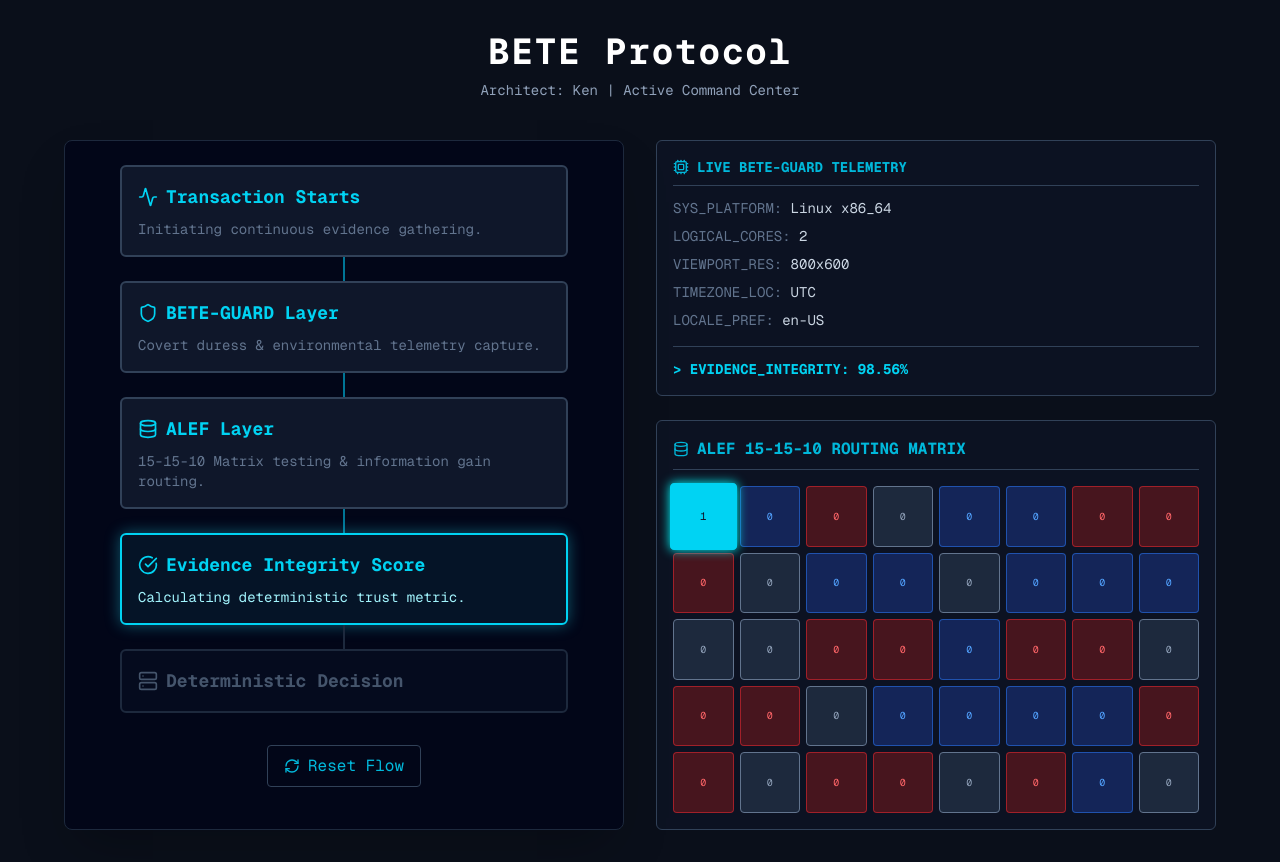
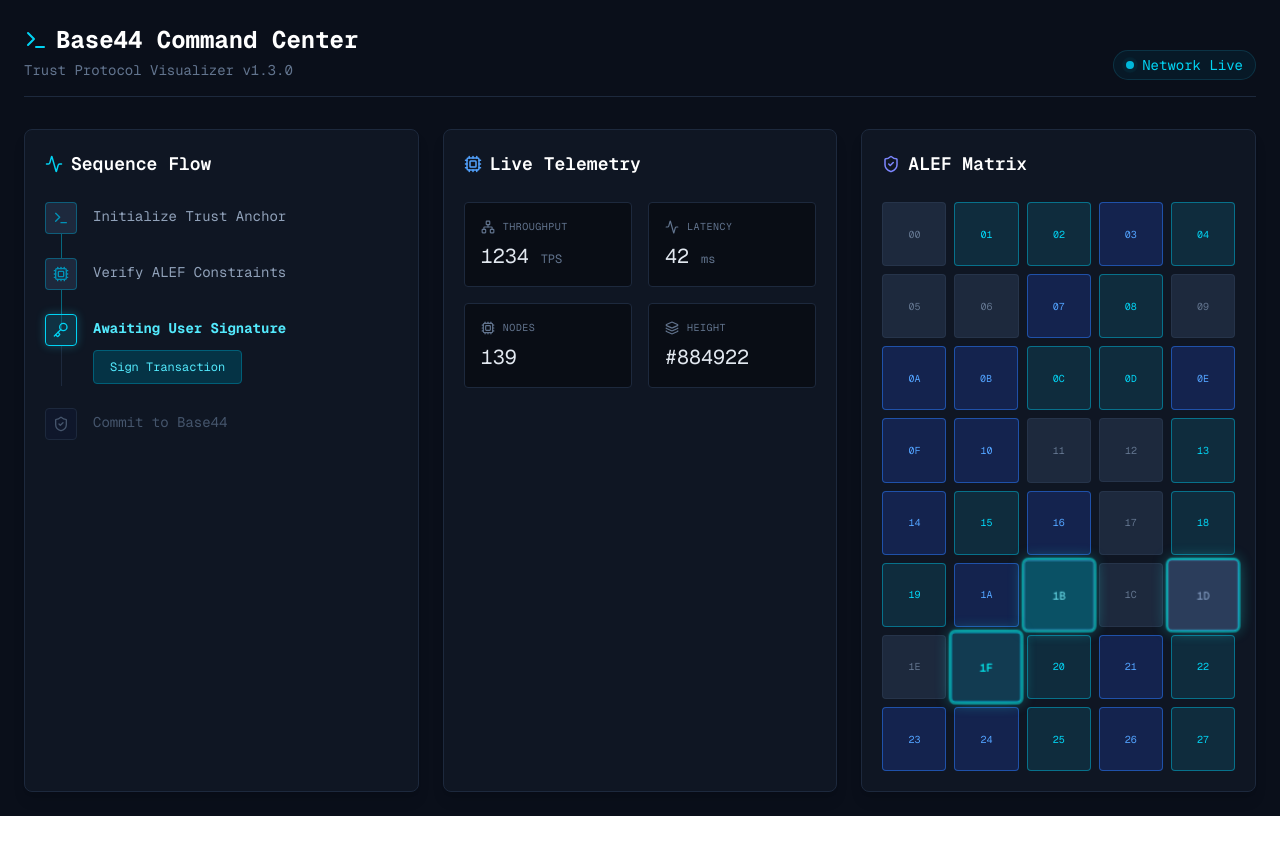
Before and after one commit to kaymay981-sudo/Bete-core, a Next.js app: page / in a window 1280 px wide. After the commit the page ends 816 px from the top, so only its background shows below. Built offline with nearby package versions, Linux system fonts and the light colour scheme.

Commit message:
feat: initial BETEE Protocol implementation with whitepaper

```diff
--- a/app/page.tsx
+++ b/app/page.tsx
@@ -1,247 +1,82 @@
 "use client";
+import React, { useState, useEffect, useMemo } from "react";
+import { Terminal, Activity, Cpu, ShieldCheck, Key, Hash, RefreshCcw, Layers, Network } from "lucide-react";
+import { startRegistration } from '@simplewebauthn/browser';
 
-import React, { useState, useEffect } from 'react';
-import { Activity, Shield, Database, CheckCircle, RefreshCw, Cpu, Server, Fingerprint, XCircle } from 'lucide-react';
+interface TelemetryData { throughput: number; latency: number; activeNodes: number; blockHeight: number; }
+const STEP_DEFINITIONS = [
+ { id: "init", label: "Initialize Trust Anchor", icon: Terminal },
+ { id: "verify", label: "Verify ALEF Constraints", icon: Cpu },
+ { id: "auth", label: "Awaiting User Signature", icon: Key },
+ { id: "commit", label: "Commit to Base44", icon: ShieldCheck },
+];
+export default function Dashboard() {
+ const [activeStep, setActiveStep] = useState(0);
+ const [isAuthenticating, setIsAuthenticating] = useState(false);
+ const [txHash, setTxHash] = useState<string | null>(null);
+ const [activeMatrixNodes, setActiveMatrixNodes] = useState<number[]>([]);
+ const [telemetry, setTelemetry] = useState<TelemetryData>({ throughput: 1240, latency: 42, activeNodes: 142, blockHeight: 884920 });
 
-// --- 1. UPDATED BETE FLOW (NOW WITH WEBAUTHN) ---
-const BeteFlow = () => {
-  const [activeStep, setActiveStep] = useState(0);
-  const [authStatus, setAuthStatus] = useState<'idle' | 'prompting' | 'success' | 'failed'>('idle');
+ const matrixNodes = useMemo(() => [
+ ...Array(15).fill("bg-cyan-900/40 border-cyan-500/50 text-cyan-400"),
+ ...Array(15).fill("bg-blue-900/40 border-blue-500/50 text-blue-400"),
+ ...Array(10).fill("bg-slate-800 border-slate-700/50 text-slate-500"),
+ ].sort(() => Math.random() - 0.5), []);
 
-  const steps = [
-    { id: 1, title: 'Transaction Starts', desc: 'Initiating continuous evidence gathering.', icon: <Activity size={20} /> },
-    { id: 2, title: 'BETE-GUARD Layer', desc: 'Covert duress & environmental telemetry capture.', icon: <Shield size={20} /> },
-    { id: 3, title: 'ALEF Layer', desc: '15-15-10 Matrix testing & information gain routing.', icon: <Database size={20} /> },
-    { id: 4, title: 'Evidence Integrity Score', desc: 'Calculating deterministic trust metric.', icon: <CheckCircle size={20} /> },
-    { id: 5, title: 'Deterministic Decision', desc: 'Awaiting Cryptographic Signature.', icon: <Server size={20} /> },
-  ];
-
-  // Auto-run flow until the final decision step
-  useEffect(() => {
-    if (activeStep < steps.length - 1) {
-      const timer = setTimeout(() => {
-        setActiveStep((prev) => prev + 1);
-      }, 1500);
-      return () => clearTimeout(timer);
+ // Multi-node fast processing animation
+ useEffect(() => { const t = setInterval(() => { setActiveMatrixNodes([Math.floor(Math.random() * 40), Math.floor(Math.random() * 40), Math.floor(Math.random() * 40)]); }, 300); return () => clearInterval(t); }, []);
+ // Advanced telemetry fluctuation
+ useEffect(() => { const t = setInterval(() => setTelemetry(p => ({ throughput: Math.max(800, p.throughput + Math.floor(Math.random() * 60 - 30)), latency: Math.max(10, p.latency + Math.floor(Math.random() * 10 - 5)), activeNodes: Math.max(100, p.activeNodes + Math.floor(Math.random() * 6 - 3)), blockHeight: p.blockHeight + 1 })), 2000); return () => clearInterval(t); }, []);
+ useEffect(() => { if (activeStep < 2) { const t = setTimeout(() => setActiveStep(p => p + 1), 1500); return () => clearTimeout(t); } }, [activeStep]);
+ const handleSignTransaction = async () => {
+ setIsAuthenticating(true);
+ try {
+ const options = {
+ challenge: "bW9jay1jaGFsbGVuZ2U=", rp: { name: "Base44 Prototype", id: window.location.hostname },
+ user: { id: "bW9jay11c2Vy", name: "operator@base44", displayName: "Node Operator" },
+ pubKeyCredParams: [{ alg: -7, type: "public-key" }, { alg: -257, type: "public-key" }],
+ timeout: 60000, authenticatorSelection: { userVerification: "required" }
+ };
+ const assertion = await startRegistration(options as any);
+ const verificationResp = await fetch('/api/verify-signature', { method: 'POST', headers: { 'Content-Type': 'application/json' }, body: JSON.stringify({ assertion, challenge: "mock" }) });
+ if ((await verificationResp.json()).success) {
+ const mockHash = "0x" + Array.from(crypto.getRandomValues(new Uint8Array(20))).map(b => b.toString(16).padStart(2, "0")).join("");
+ setTxHash(mockHash); setActiveStep(3); setTimeout(() => setActiveStep(4), 1500);
  }
-  }, [activeStep, steps.length]);
-
-  // Native WebAuthn Call
-  const handleBiometricAuth = async () => {
-    if (!window.PublicKeyCredential) {
-      alert("WebAuthn is not supported on this browser/device.");
-      return;
-    }
-
-    try {
-      setAuthStatus('prompting');
-
-      // Generating dummy challenge for the frontend simulation
-      const challenge = new Uint8Array(32);
-      crypto.getRandomValues(challenge);
-      const userId = new Uint8Array(16);
-      crypto.getRandomValues(userId);
-
-      // Triggers native FaceID / Fingerprint
-      const credential = await navigator.credentials.create({
-        publicKey: {
-          challenge: challenge,
-          rp: { name: "BETE Protocol", id: window.location.hostname },
-          user: { id: userId, name: "architect@bete.local", displayName: "BETE Architect" },
-          pubKeyCredParams: [{ type: "public-key", alg: -7 }], // ES256 Cryptography
-          authenticatorSelection: { authenticatorAttachment: "platform", userVerification: "required" },
-          timeout: 60000,
-        }
-      });
-
-      if (credential) {
-        setAuthStatus('success');
-      }
-    } catch (err) {
-      console.error("Biometric auth failed or was canceled:", err);
-      setAuthStatus('failed');
-    }
+ } catch (error: any) { alert("Signature error: " + error.message); } finally { setIsAuthenticating(false); }
  };
-
-  const resetFlow = () => {
-    setActiveStep(0);
-    setAuthStatus('idle');
-  };
+ const resetFlow = () => { setActiveStep(0); setTxHash(null); };
 
  return (
-    <div className="flex flex-col items-center w-full max-w-md mx-auto">
-      {steps.map((step, index) => {
-        const isActive = index === activeStep;
-        const isPast = index < activeStep;
-        const isFinalStep = index === steps.length - 1;
-
+ <div className="min-h-screen bg-[#0a0f1a] text-slate-300 font-mono p-6 selection:bg-cyan-500/30">
+ <header className="mb-8 border-b border-slate-800 pb-4 flex flex-col sm:flex-row gap-4 sm:justify-between sm:items-end">
+ <div><h1 className="text-2xl font-bold text-white flex items-center gap-2"><Terminal className="text-cyan-400" /> Base44 Command Center</h1><p className="text-slate-500 text-sm mt-1">Trust Protocol Visualizer v1.3.0</p></div>
+ <div className="flex w-max items-center gap-2 text-sm text-cyan-400 bg-cyan-950/30 px-3 py-1 rounded-full border border-cyan-900/50"><span className="relative flex h-2 w-2"><span className="animate-ping absolute inline-flex h-full w-full rounded-full bg-cyan-400 opacity-75"></span><span className="relative inline-flex rounded-full h-2 w-2 bg-cyan-500"></span></span> Network Live</div>
+ </header>
+ <div className="grid grid-cols-1 lg:grid-cols-3 gap-6">
+ <div className="bg-[#0f1623] border border-slate-800 rounded-lg p-5 shadow-lg flex flex-col"><h2 className="text-lg text-white mb-6 font-semibold flex items-center gap-2"><Activity size={18} className="text-cyan-400" /> Sequence Flow</h2>
+ <div className="space-y-6 flex-1">
+ {STEP_DEFINITIONS.map((step, idx) => {
+ const isActive = activeStep === idx; const isPast = activeStep > idx; const Icon = step.icon;
  return (
-          <div key={step.id} className="relative flex flex-col items-center w-full">
-            <div
-              className={`w-full p-4 rounded-md border-2 transition-all duration-500 ease-in-out ${
-                isActive && !isFinalStep ? 'border-cyan-400 bg-cyan-900/20 shadow-[0_0_15px_rgba(34,211,238,0.4)]' :
-                isPast ? 'border-slate-700 bg-slate-800/50' :
-                isFinalStep && isActive ? 'border-cyan-400 bg-slate-900/80 shadow-[0_0_20px_rgba(34,211,238,0.2)]' :
-                'border-slate-800 bg-slate-900/30'
-              }`}
-            >
-              <h3 className={`text-lg font-mono font-bold flex items-center gap-2 ${isActive || isPast ? 'text-cyan-400' : 'text-slate-600'}`}>
-                {step.icon} {step.title}
-              </h3>
-
-              {!isFinalStep && (
-                <p className={`text-sm font-mono mt-2 ${isActive ? 'text-cyan-200' : 'text-slate-500'}`}>
-                  {step.desc}
-                </p>
-              )}
-
-              {/* Dynamic Final Step UI */}
-              {isFinalStep && isActive && (
-                <div className="mt-4 flex flex-col items-center">
-                  {authStatus === 'idle' && (
-                    <button
-                      onClick={handleBiometricAuth}
-                      className="flex items-center gap-2 bg-cyan-500 hover:bg-cyan-400 text-slate-950 font-bold py-2 px-6 rounded-full transition-all animate-pulse"
-                    >
-                      <Fingerprint size={20} /> SIGN TRANSACTION
-                    </button>
-                  )}
-                  {authStatus === 'prompting' && (
-                    <p className="text-cyan-400 animate-pulse font-mono text-sm flex items-center gap-2">
-                      <Fingerprint size={16} /> Awaiting hardware verification...
-                    </p>
-                  )}
-                  {authStatus === 'success' && (
-                    <div className="text-green-400 font-mono text-sm flex flex-col items-center">
-                      <CheckCircle size={24} className="mb-1" />
-                      <span>PROCEED: Verified & Signed</span>
+ <div key={step.id} className="flex items-start gap-4 relative">
+ {idx !== STEP_DEFINITIONS.length - 1 && (<div className={`absolute top-8 left-4 w-px h-10 ${isPast ? 'bg-cyan-500/50' : 'bg-slate-800'}`} />)}
+ <div className={`w-8 h-8 rounded flex items-center justify-center shrink-0 border z-10 transition-colors ${isActive ? 'bg-cyan-900/50 border-cyan-400 text-cyan-400 shadow-[0_0_10px_rgba(34,211,238,0.3)]' : isPast ? 'bg-slate-800 border-cyan-600/50 text-cyan-600' : 'bg-slate-900 border-slate-800 text-slate-600'}`}><Icon size={16} /></div>
+ <div className="pt-1"><p className={`text-sm ${isActive ? 'text-cyan-300 font-bold' : isPast ? 'text-slate-400' : 'text-slate-600'}`}>{step.label}</p>
+ {isActive && idx === 2 && (<button onClick={handleSignTransaction} disabled={isAuthenticating} className="mt-3 text-xs bg-cyan-950 hover:bg-cyan-900 border border-cyan-800 text-cyan-300 px-4 py-2 rounded transition-all active:scale-95 disabled:opacity-50">{isAuthenticating ? "Awaiting Biometrics..." : "Sign Transaction"}</button>)}
+ {isPast && idx === 2 && txHash && (<div className="mt-2 text-xs bg-black/30 border border-slate-800 p-2 rounded flex items-center gap-2 text-emerald-400 w-fit"><Hash size={12} className="shrink-0" /><span className="truncate w-36">{txHash}</span></div>)}
+ </div></div>);})}
  </div>
-                  )}
-                  {authStatus === 'failed' && (
-                    <div className="text-red-400 font-mono text-sm flex flex-col items-center">
-                      <XCircle size={24} className="mb-1" />
-                      <span>REJECTED: Verification Failed</span>
+ {activeStep >= STEP_DEFINITIONS.length && (<button onClick={resetFlow} className="mt-6 flex items-center justify-center gap-2 w-full py-2 bg-slate-800 hover:bg-slate-700 text-slate-300 rounded transition-colors text-sm"><RefreshCcw size={14} /> Restart Sequence</button>)}
  </div>
-                  )}
-                </div>
-              )}
-            </div>
-
-            {index < steps.length - 1 && (
-              <div className={`w-0.5 h-6 transition-colors duration-500 ${isPast ? 'bg-cyan-700' : 'bg-slate-800'}`}></div>
-            )}
-          </div>
-        );
-      })}
-
-      <button
-        onClick={resetFlow}
-        className="mt-8 flex items-center gap-2 px-4 py-2 border border-slate-700 rounded text-cyan-500 font-mono hover:bg-slate-800 transition-colors"
-      >
-        <RefreshCw size={16} /> Reset Flow
-      </button>
-    </div>
-  );
-};
-
-// --- 2. TELEMETRY PANEL (Unchanged) ---
-const TelemetryPanel = () => {
-  const [data, setData] = useState<any>(null);
-
-  useEffect(() => {
-    setData({
-      platform: navigator.platform,
-      cores: navigator.hardwareConcurrency || 'Unknown',
-      resolution: `${window.screen.width}x${window.screen.height}`,
-      timezone: Intl.DateTimeFormat().resolvedOptions().timeZone,
-      language: navigator.language,
-      trustScore: (Math.random() * (99.9 - 95.0) + 95.0).toFixed(2)
-    });
-  }, []);
-
-  if (!data) return <div className="text-cyan-500 font-mono">Initializing sensors...</div>;
-
-  return (
-    <div className="w-full border border-slate-700 bg-slate-900/50 p-4 rounded-md font-mono text-sm">
-      <h3 className="text-cyan-500 font-bold border-b border-slate-700 pb-2 mb-3 flex items-center gap-2">
-        <Cpu size={16} /> LIVE BETE-GUARD TELEMETRY
-      </h3>
-      <div className="space-y-2 text-slate-300">
-        <p><span className="text-slate-500">SYS_PLATFORM:</span> {data.platform}</p>
-        <p><span className="text-slate-500">LOGICAL_CORES:</span> {data.cores}</p>
-        <p><span className="text-slate-500">VIEWPORT_RES:</span> {data.resolution}</p>
-        <p><span className="text-slate-500">TIMEZONE_LOC:</span> {data.timezone}</p>
-        <p><span className="text-slate-500">LOCALE_PREF:</span> {data.language}</p>
-        <div className="mt-4 pt-3 border-t border-slate-700">
-          <p className="text-cyan-400 font-bold">
-            &gt; EVIDENCE_INTEGRITY: {data.trustScore}%
-          </p>
-        </div>
-      </div>
-    </div>
-  );
-};
-
-// --- 3. ALEF MATRIX (Unchanged) ---
-const AlefMatrix = () => {
-  const [activeIndex, setActiveIndex] = useState(0);
-  const nodes = [
-    ...Array(15).fill('bg-blue-900/50 border-blue-500/50 text-blue-400'),
-    ...Array(15).fill('bg-red-900/50 border-red-500/50 text-red-400'),
-    ...Array(10).fill('bg-slate-800 border-slate-500 text-slate-400')
-  ].sort(() => Math.random() - 0.5);
-
-  useEffect(() => {
-    const interval = setInterval(() => setActiveIndex(Math.floor(Math.random() * 40)), 400);
-    return () => clearInterval(interval);
-  }, []);
-
-  return (
-    <div className="w-full border border-slate-700 bg-slate-900/50 p-4 rounded-md font-mono">
-      <h3 className="text-cyan-500 font-bold border-b border-slate-700 pb-2 mb-3 flex items-center gap-2">
-        <Database size={16} /> ALEF 15-15-10 ROUTING MATRIX
-      </h3>
-      <div className="grid grid-cols-8 gap-1.5 mt-4">
-        {nodes.map((colorClasses, i) => (
-          <div
-            key={i}
-            className={`w-full aspect-square border rounded-sm transition-all duration-200 flex items-center justify-center text-[10px]
-            ${i === activeIndex ? 'bg-cyan-400 border-cyan-400 shadow-[0_0_10px_cyan] text-slate-900 scale-110 z-10' : colorClasses}
-            `}
-          >
-            {i === activeIndex ? '1' : '0'}
-          </div>
-        ))}
-      </div>
-    </div>
-  );
-};
-
-// --- 4. MAIN DASHBOARD ---
-export default function Dashboard() {
-  return (
-    <main className="min-h-screen bg-[#0a0f1a] text-slate-200 p-4 md:p-8 selection:bg-cyan-900 selection:text-cyan-100">
-      <div className="max-w-6xl mx-auto space-y-8">
-
-        <div className="text-center space-y-2 mb-10">
-          <h1 className="text-3xl md:text-4xl font-mono font-bold tracking-wider text-white">
-            BETE Protocol
-          </h1>
-          <p className="text-slate-400 font-mono text-sm">
-            Architect: Ken | Active Command Center
-          </p>
-        </div>
-
-        <div className="grid grid-cols-1 lg:grid-cols-2 gap-8">
-          <div className="bg-slate-950 p-6 rounded-lg border border-slate-800 shadow-2xl">
-            <BeteFlow />
-          </div>
-          <div className="space-y-6 flex flex-col justify-center">
-            <TelemetryPanel />
-            <AlefMatrix />
-          </div>
-        </div>
-      </div>
-    </main>
-  );
+ <div className="bg-[#0f1623] border border-slate-800 rounded-lg p-5 shadow-lg"><h2 className="text-lg text-white mb-6 font-semibold flex items-center gap-2"><Cpu size={18} className="text-blue-400" /> Live Telemetry</h2>
+ <div className="grid grid-cols-2 gap-4">
+ <div className="bg-black/40 border border-slate-800 p-4 rounded flex flex-col justify-between"><div className="flex items-center gap-2 mb-2"><Network size={14} className="text-slate-500"/><p className="text-slate-500 text-[10px] uppercase tracking-wider">Throughput</p></div><p className="text-xl text-slate-200">{telemetry.throughput} <span className="text-xs text-slate-500">TPS</span></p></div>
+ <div className="bg-black/40 border border-slate-800 p-4 rounded flex flex-col justify-between"><div className="flex items-center gap-2 mb-2"><Activity size={14} className="text-slate-500"/><p className="text-slate-500 text-[10px] uppercase tracking-wider">Latency</p></div><p className="text-xl text-slate-200">{telemetry.latency} <span className="text-xs text-slate-500">ms</span></p></div>
+ <div className="bg-black/40 border border-slate-800 p-4 rounded flex flex-col justify-between"><div className="flex items-center gap-2 mb-2"><Cpu size={14} className="text-slate-500"/><p className="text-slate-500 text-[10px] uppercase tracking-wider">Nodes</p></div><p className="text-xl text-slate-200">{telemetry.activeNodes}</p></div>
+ <div className="bg-black/40 border border-slate-800 p-4 rounded flex flex-col justify-between"><div className="flex items-center gap-2 mb-2"><Layers size={14} className="text-slate-500"/><p className="text-slate-500 text-[10px] uppercase tracking-wider">Height</p></div><p className="text-xl text-slate-200">#{telemetry.blockHeight}</p></div>
+ </div></div>
+ <div className="bg-[#0f1623] border border-slate-800 rounded-lg p-5 shadow-lg"><h2 className="text-lg text-white mb-6 font-semibold flex items-center gap-2"><ShieldCheck size={18} className="text-indigo-400" /> ALEF Matrix</h2>
+ <div className="grid grid-cols-5 gap-2">{matrixNodes.map((colorClasses, idx) => (<div key={idx} className={`aspect-square rounded border flex items-center justify-center text-[10px] transition-all duration-200 ${colorClasses} ${activeMatrixNodes.includes(idx) ? 'ring-2 ring-cyan-400/50 scale-110 brightness-150 shadow-[0_0_15px_rgba(34,211,238,0.4)] bg-cyan-600/30' : ''}`}>{idx.toString(16).padStart(2, '0').toUpperCase()}</div>))}</div>
+ </div></div></div>);
 }
```
Also changed, not shown: app/api/verify-signature/route.ts (added, +18 -0 lines), app/login/actions.ts (added, +18 -0 lines), app/login/page.tsx (added, +17 -0 lines), package.json (+8 -1 lines), 2 other files (tests, documents, lock files or other folders). Lines whose indentation alone changed are shown as unchanged.
